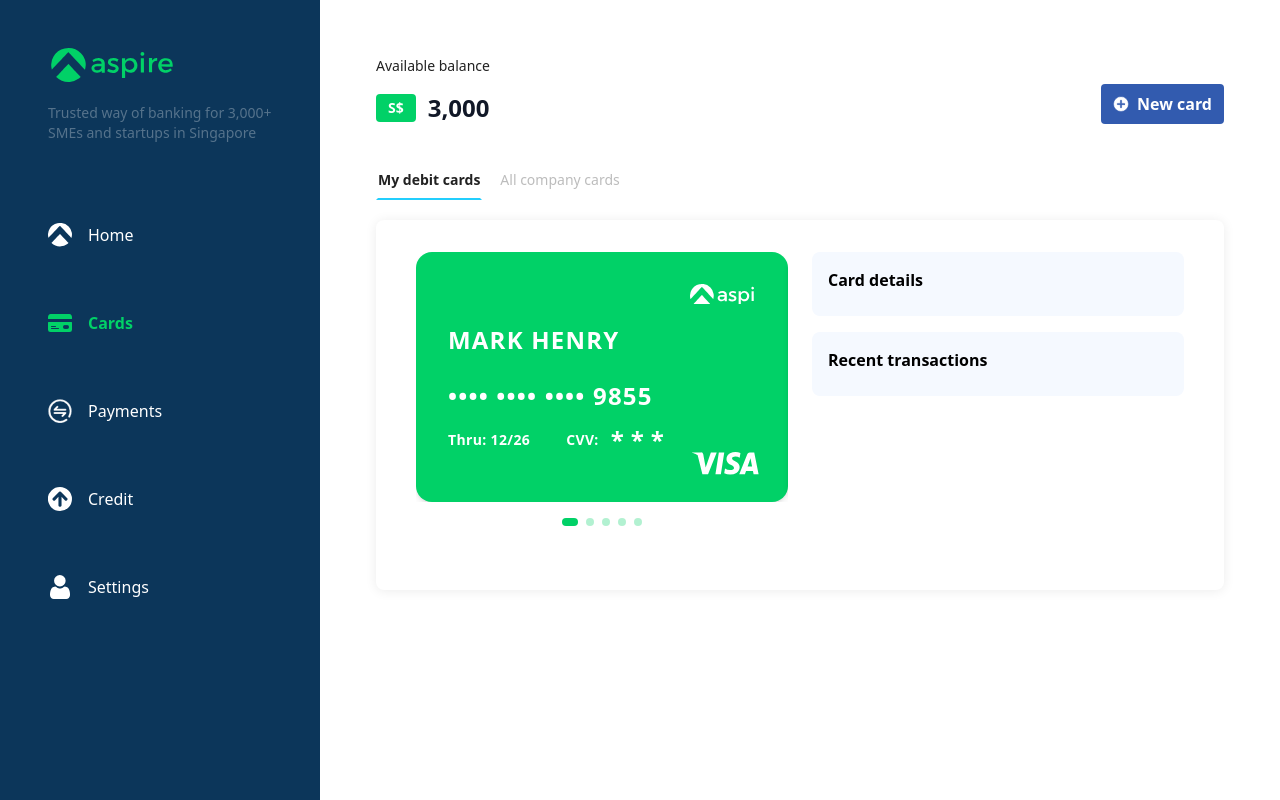
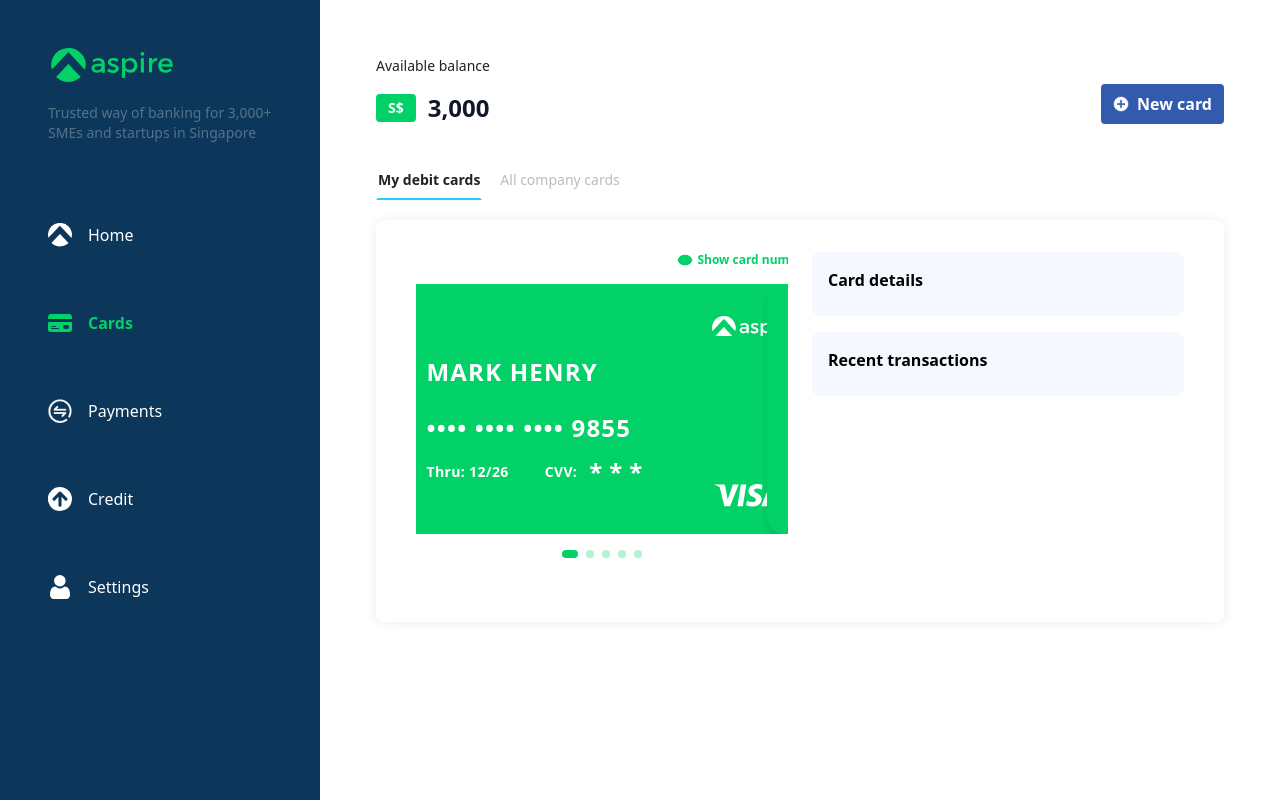
Before and after one commit to iiison/aspire, a React (Vite) app: page / in a window 1280 px wide. Built offline with nearby package versions, Linux system fonts and the light colour scheme.

Commit message:
FEAT: Cards flow done

```diff
--- a/src/components/Carousel/index.tsx
+++ b/src/components/Carousel/index.tsx
@@ -13,12 +13,14 @@
   initialIndex?: number;
   className?: string;
   gap?: string;
+  onIndexChange?: (index: number) => void;
 };
 
 const Carousel: FC<Props> = ({
   children,
   className = '',
   initialIndex = 0,
+  onIndexChange,
 }: Props) => {
   const containerRef = useRef<HTMLDivElement>(null);
   const [activeIndex, setActiveIndex] = useState(initialIndex);
@@ -33,7 +35,6 @@
         left: target.offsetLeft - el.offsetLeft,
         behavior: 'smooth',
       });
-      setActiveIndex(index);
     }
   };
 
@@ -46,6 +47,7 @@
     const childWidth = el.children[0].clientWidth || 1;
     const newIndex = Math.floor(scrollLeft / childWidth);
     setActiveIndex(newIndex);
+    onIndexChange && onIndexChange(newIndex);
   }, []);
 
   useEffect(() => {
--- a/src/components/icons/Eye.tsx
+++ b/src/components/icons/Eye.tsx
@@ -1,28 +1,12 @@
-import type { SVGProps } from 'react';
+import { SVGProps } from 'react';
 
 const SvgComponent = (props: SVGProps<SVGSVGElement>) => (
   <svg xmlns="http://www.w3.org/2000/svg" {...props}>
     <path
-      d="M0 0h16v16H0Z"
+      d="M38.35 22.573a14.824 14.824 0 0 1-6.134-1.232l.808-4.9a9.067 9.067 0 0 0 5.3 1.528c2.3 0 3.671-.782 3.671-2.092 0-1.243-1.328-1.976-2.866-2.826A13.568 13.568 0 0 1 36 10.923a5.026 5.026 0 0 1-1.529-3.7 6.431 6.431 0 0 1 1.043-3.654 6.946 6.946 0 0 1 2.5-2.2A12.382 12.382 0 0 1 43.574 0a15.239 15.239 0 0 1 4.886.95l-.775 4.684a9.415 9.415 0 0 0-4.357-1.028 5.285 5.285 0 0 0-2.288.426 1.527 1.527 0 0 0-.971 1.412c0 .979 1.224 1.668 2.64 2.465 2.2 1.239 4.944 2.782 4.944 6.2a6.635 6.635 0 0 1-3.261 5.78 11.7 11.7 0 0 1-6.042 1.684Zm14.574-.373H47.26l8.1-20.184A2.533 2.533 0 0 1 57.873.389h4.367L66.591 22.2H61.6l-.638-3.239h-6.905L52.924 22.2Zm5.553-15.879-2.854 8.163h4.461ZM28.868 22.2h-5.434L26.83.389h5.434L28.868 22.2Zm-12.8 0H10.4L5.687 3.256c-.134-.085-.257-.16-.375-.231l-.292-.173c-.172-.1-.34-.194-.5-.281-.1-.054-.2-.1-.294-.155s-.208-.109-.311-.16-.185-.093-.3-.149c-.093-.046-.186-.089-.277-.132s-.2-.091-.288-.134-.175-.077-.261-.114a19.942 19.942 0 0 0-.495-.209l-.119-.047-.1-.039-.257-.1-.2-.075-.227-.08c-.062-.022-.125-.044-.184-.063s-.135-.047-.2-.066L.842.994C.751.965.667.94.59.917L.543.9.438.873.33.843.22.814.182.8H.15L.071.776.05.771H.036A.325.325 0 0 1 0 .759l.1-.37h8.564a2.371 2.371 0 0 1 2.577 1.965l1.828 9.807.614 3.229 5.18-15h5.848L16.066 22.2Z"
       style={{
-        fill: 'none',
+        fill: '#fff',
       }}
-    />
-    <path
-      d="M7.333 10a7.822 7.822 0 0 1-4.484-1.4A7.9 7.9 0 0 1 0 5a7.879 7.879 0 0 1 14.666 0 7.9 7.9 0 0 1-2.848 3.6A7.824 7.824 0 0 1 7.333 10Zm0-8.334A3.333 3.333 0 1 0 10.667 5a3.337 3.337 0 0 0-3.334-3.332Z"
-      style={{
-        stroke: 'transparent',
-        strokeMiterlimit: 10,
-        fill: '#01d167',
-      }}
-      transform="translate(.667 2.999)"
-    />
-    <path
-      d="M2 0a2 2 0 1 0 2 2 2 2 0 0 0-2-2Z"
-      style={{
-        fill: '#01d167',
-      }}
-      transform="translate(6 6)"
     />
   </svg>
 );
--- a/src/components/icons/index.ts
+++ b/src/components/icons/index.ts
@@ -7,3 +7,4 @@
 export { default as Account } from './Account';
 export { default as PlusSolid } from './PlusSolid';
 export { default as Visa } from './Visa';
+export { default as Eye } from './Eye';
--- a/src/features/cards/CardCarousel.tsx
+++ b/src/features/cards/CardCarousel.tsx
@@ -5,15 +5,16 @@
 type Props = {
   cards: Card[];
   isLoading: boolean;
+  onCardChange: (index: number) => void;
 };
-const CardsCarousel = ({ cards, isLoading }: Props) => {
+const CardsCarousel = ({ cards, isLoading, onCardChange }: Props) => {
   if (isLoading) {
     return <p>Loading...</p>;
   }
 
   return (
     <div className="w-full mb-8">
-      <Carousel>
+      <Carousel onIndexChange={onCardChange}>
         {cards.map((card: Card) => (
           <CardPreview {...card} />
         ))}
--- a/src/features/cards/CardPreview.tsx
+++ b/src/features/cards/CardPreview.tsx
@@ -1,7 +1,8 @@
-import { memo, type FC } from 'react';
+import { memo, useState, type FC } from 'react';
 import clsx from 'clsx';
 import type { Card } from './types';
 import { LogoSm, Visa } from '../../components/icons';
+import { Eye } from 'lucide-react';
 
 type CardStatus = 'active' | 'frozen';
 
@@ -17,7 +18,20 @@
   isFrozen,
   cardHolder,
 }) => {
+  const [showCardNumber, setShowNumber] = useState(false);
+  const handleButtonClick = () => {
+    setShowNumber((prev) => !prev);
+  };
+
   return (
+    <div className="flex flex-col">
+      <button
+        className="mb-4 font-bold bg-transparent text-active space-x-1 ml-auto text-xs flex items-center"
+        onClick={handleButtonClick}
+      >
+        <Eye className="fill-active w-[16px] h-[16px]" />
+        <span>Show card number</span>
+      </button>
       <section
         role="region"
         aria-label={`${cardHolder.firstName}'s ${vendor} card`}
@@ -38,7 +52,7 @@
 
         <div className="flex justify-between items-center mb-4">
           <div className="text-2xl font-bold tracking-wider">
-          •••• •••• •••• {number[3]}
+            {showCardNumber ? number.join(' ') : `•••• •••• •••• ${number[3]}`}
           </div>
         </div>
 
@@ -47,8 +61,15 @@
             Thru: {padWithZero(expiry.month)}/{`${expiry.year}`.slice(-2)}
           </div>
           <div className="tracking-wide flex items-center ">
-          <span>CVV:</span>{' '}
-          <span className="text-2xl leading-none ml-3">* * *</span>
+            <span className="flex-none">CVV:</span>{' '}
+            <span
+              className={clsx(
+                'leading-none ml-3 flex-none',
+                showCardNumber ? 'text-xl' : 'text-2xl',
+              )}
+            >
+              {showCardNumber ? cvv : `* * *`}
+            </span>
           </div>
         </footer>
         <div className="w-full flex">
@@ -63,15 +84,8 @@
           </div>
         )}
       </section>
+    </div>
   );
 };
 
 export default memo(CardPreview);
-
-/*
-<img
-          src={`/assets/${vendor}.svg`}
-          alt={`${vendor} logo`}
-          className="w-10 h-auto"
-        />
-*/
--- a/src/features/cards/MyDebitCards.tsx
+++ b/src/features/cards/MyDebitCards.tsx
@@ -8,6 +8,10 @@
   const [cards, setCards] = useState<Card[]>([]);
   const [activeCardIndex, setActiveCardIndex] = useState<number>(0);
   const [cardsList, cardsLoading] = useAction<Card[]>(getCards);
+
+  const onCardChange = (index: number) => {
+    setActiveCardIndex(index);
+  };
 
   return (
     <div className="grid grid-cols-2 gap-6">
```
Lines whose indentation alone changed are shown as unchanged.
